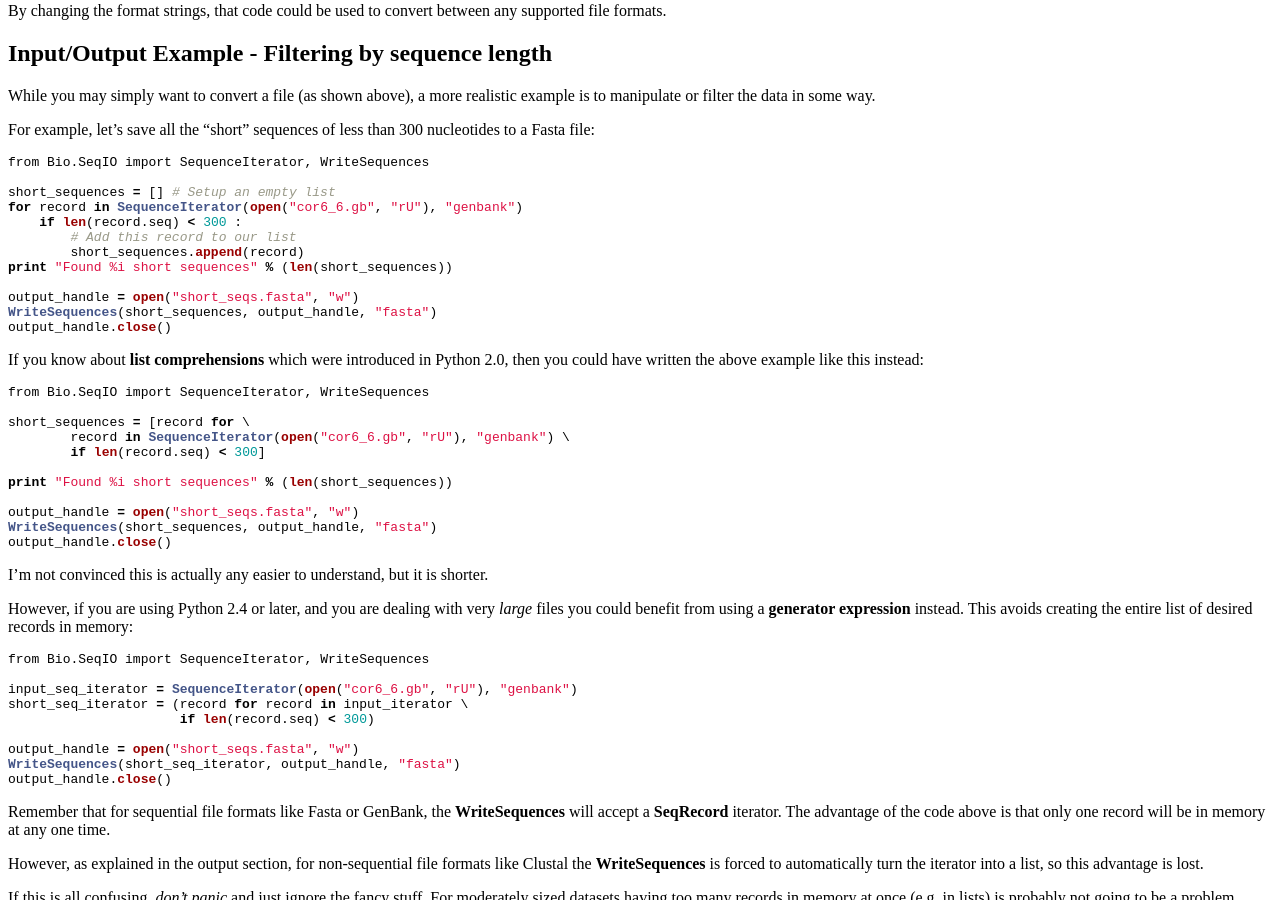
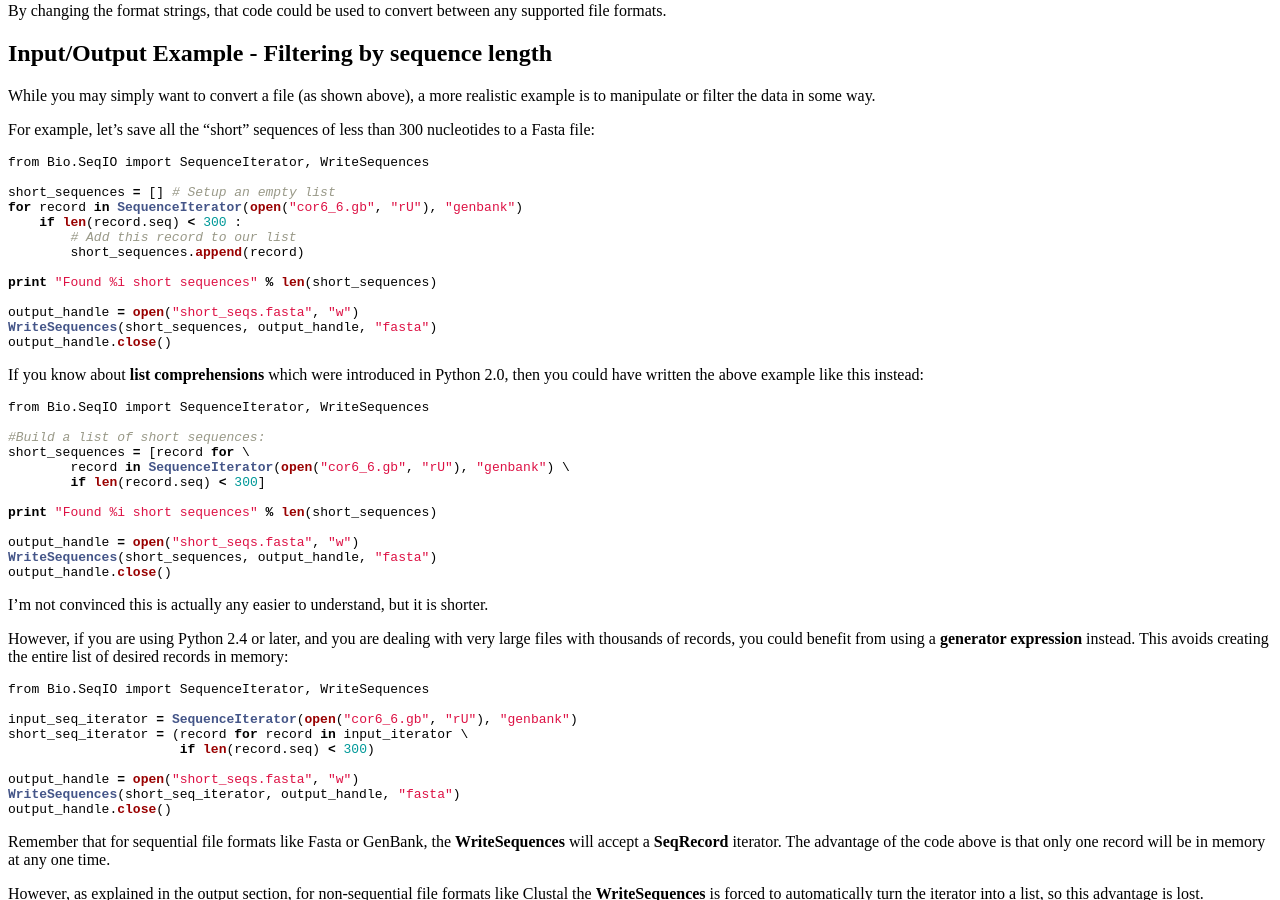
Before and after one commit to biopython/biopython.github.io, a Jekyll site: the page built from wiki/SeqIO.md, in a window 1280 px wide and 900 px high, scrolled down 2558 px. Built offline with Jekyll 4.4.1, drawn with Linux system fonts in a browser that asks for light colours.

Commit message:
tweaking

````diff
--- a/wiki/SeqIO.md
+++ b/wiki/SeqIO.md
@@ -238,7 +238,8 @@ for record in SequenceIterator(open("cor6_6.gb", "rU"), "genbank")
     if len(record.seq) < 300 :
         # Add this record to our list
         short_sequences.append(record)
-print "Found %i short sequences" % (len(short_sequences))
+
+print "Found %i short sequences" % len(short_sequences)
 
 output_handle = open("short_seqs.fasta", "w")
 WriteSequences(short_sequences, output_handle, "fasta")
@@ -252,11 +253,12 @@ instead:
 ``` python
 from Bio.SeqIO import SequenceIterator, WriteSequences
 
+#Build a list of short sequences:
 short_sequences = [record for \
         record in SequenceIterator(open("cor6_6.gb", "rU"), "genbank") \
         if len(record.seq) < 300]
 
-print "Found %i short sequences" % (len(short_sequences))
+print "Found %i short sequences" % len(short_sequences)
 
 output_handle = open("short_seqs.fasta", "w")
 WriteSequences(short_sequences, output_handle, "fasta")
@@ -267,9 +269,9 @@ I'm not convinced this is actually any easier to understand, but it is
 shorter.
 
 However, if you are using Python 2.4 or later, and you are dealing with
-very *large* files you could benefit from using a **generator
-expression** instead. This avoids creating the entire list of desired
-records in memory:
+very large files with thousands of records, you could benefit from using
+a **generator expression** instead. This avoids creating the entire list
+of desired records in memory:
 
 ``` python
 from Bio.SeqIO import SequenceIterator, WriteSequences
````
Also changed, not shown: 1 other file.
